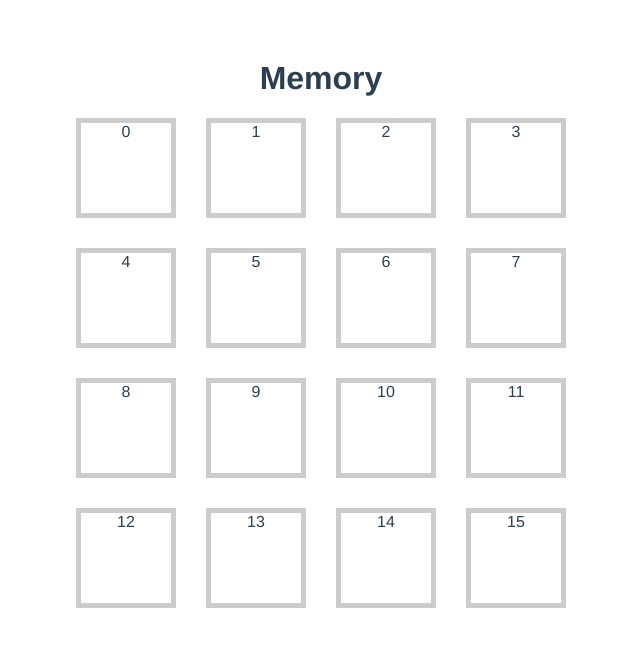
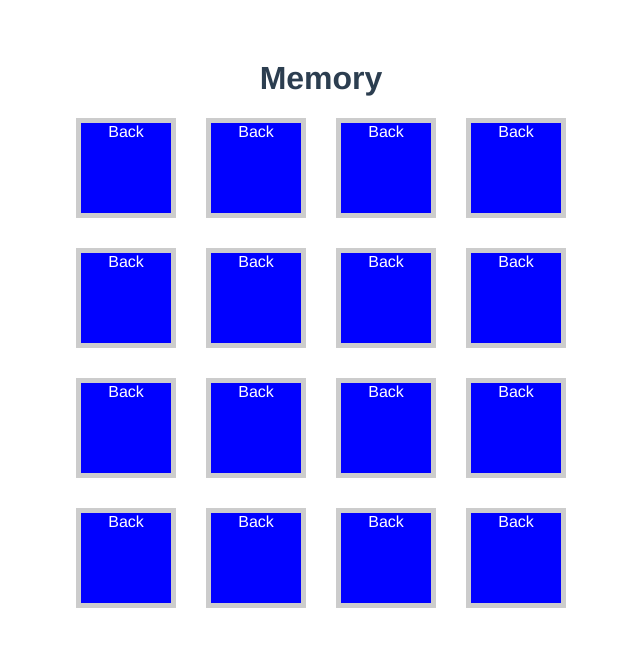
Before and after one commit to Anthonylat09/Memory-Game, a Vue app: page / in a window 1280 px wide. Shown: the top 646 px of the page, without its empty margins (319-959 px from the left). Built offline with nearby package versions, Linux system fonts and the light colour scheme.

Commit message:
feat: flipping cards front and back

```diff
--- a/src/App.vue
+++ b/src/App.vue
@@ -4,12 +4,16 @@
     <CardComponent
       v-for="(card, index) in cardList"
       :key="`card-${index}`"
-      :value="card"
+      :value="card.value"
+      :visible="card.visible"
+      :position="card.position"
+      @select-card="flipCard"
     />
   </section>
 </template>
 
 <script>
+import { ref } from 'vue'
 import CardComponent from './components/CardComponent'
 
 export default {
@@ -18,14 +22,23 @@
     CardComponent
   },
   setup(){
-    const cardList = []
+    const cardList = ref([])
 
     for(let i = 0; i < 16; i++){
-      cardList.push(i)
+      cardList.value.push({
+        value: i,
+        visible: false,
+        position: i
+      })
+    }
+
+    const flipCard = (payload) => {
+      cardList.value[payload.position].visible = true
     }
 
     return {
-      cardList
+      cardList,
+      flipCard
     }
   }
 }
--- a/src/components/CardComponent.vue
+++ b/src/components/CardComponent.vue
@@ -1,17 +1,70 @@
 <script>
 export default {
     props: {
+        position: {
+            type: Number,
+            required: true
+        },
+
         value: {
             type: Number,
             required: true
+        },
+
+        visible: {
+            type: Boolean,
+            default: false
+        }
+    },
+
+    setup(props, context){
+        const selectCard = () => {
+            context.emit('select-card', {
+                position: props.position,
+
+            })
+        }
+
+        return {
+            selectCard
         }
     }
+
 }
 
 </script>
 
 <template>
-    <div class="card">
-        {{ value }}
+    <div class="card" @click="selectCard">
+        <div v-if="visible" class="card-face is-front">
+            {{ value }}
+        </div>
+        <div v-else class="card-face is-back">
+            Back
+        </div>
     </div>
+
 </template>
+
+<style>
+.card{
+  border: 5px solid #ccc;
+  position: relative;
+}
+
+.card-face {
+  width: 100%;
+  height: 100%;
+  position: absolute;
+}
+
+.card-face.is-front {
+    background-color: red;
+    color: white;
+}
+
+.card-face.is-back {
+    background-color: blue;
+    color: white;
+}
+</style>
```
